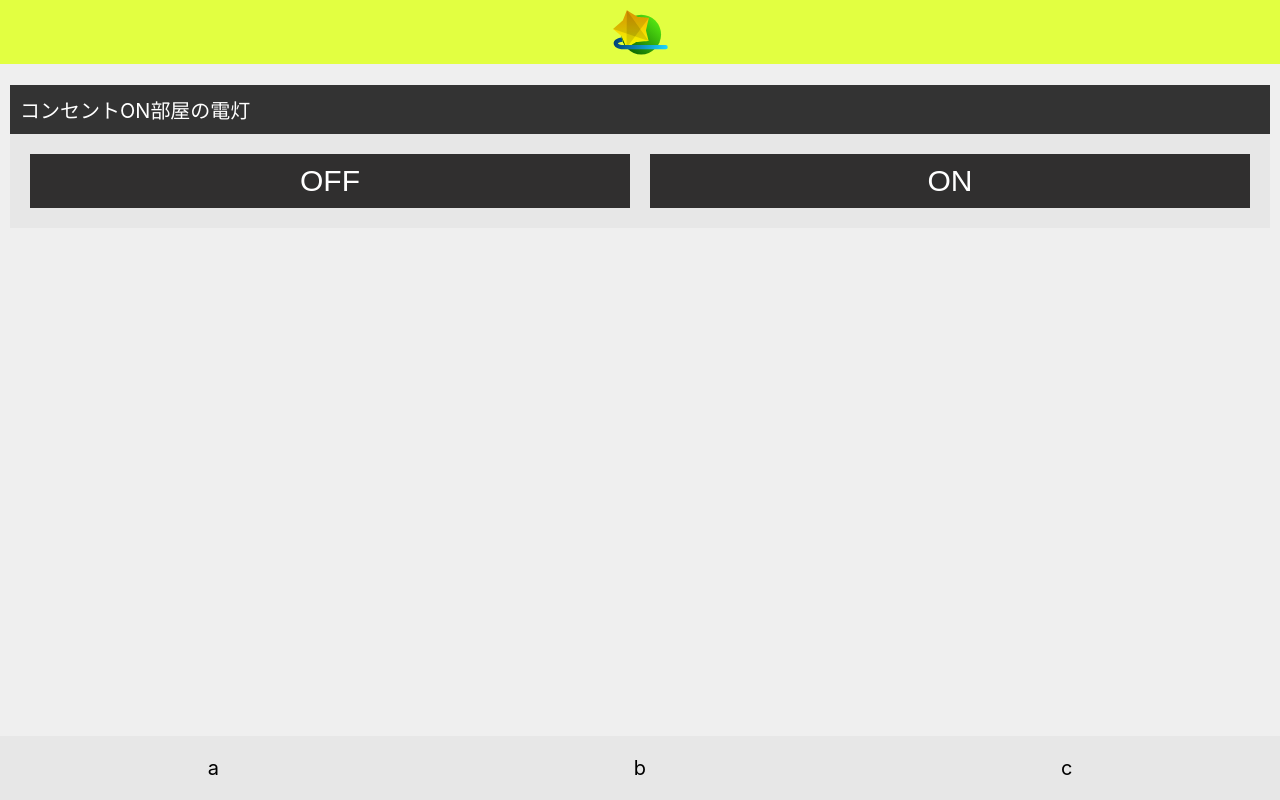
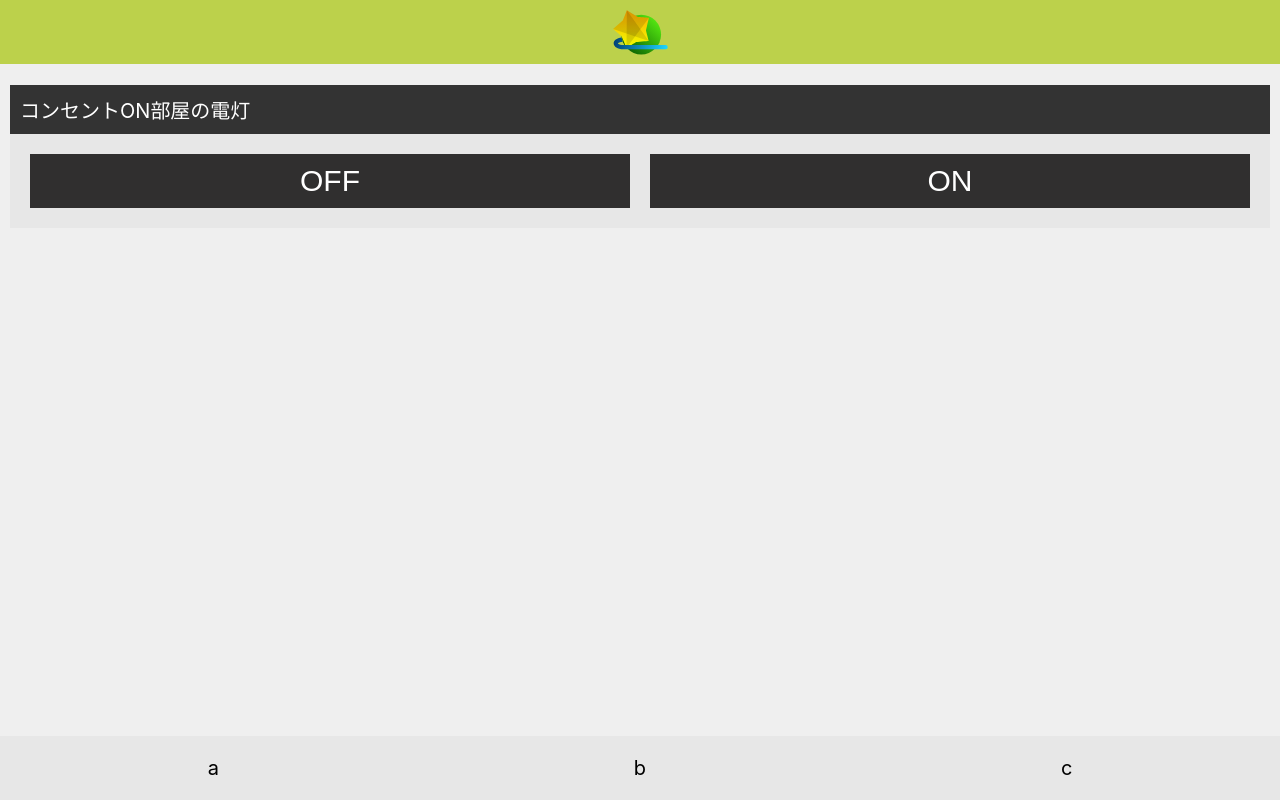
Before and after one commit to Kumi-comb/IO-T-ServerSide, a Nuxt app: page / in a window 1280 px wide. Built offline with nearby package versions, Linux system fonts and the light colour scheme.

Commit message:
目に良い色に修正

```diff
--- a/view/layouts/default.vue
+++ b/view/layouts/default.vue
@@ -19,7 +19,7 @@
 
   text-align: center;
 
-  background-color: #e2ff41;
+  background-color: #bcd14b;
   color: rgba(0, 0, 0, 0.5);
   font-size: 1.25em;
 
```
